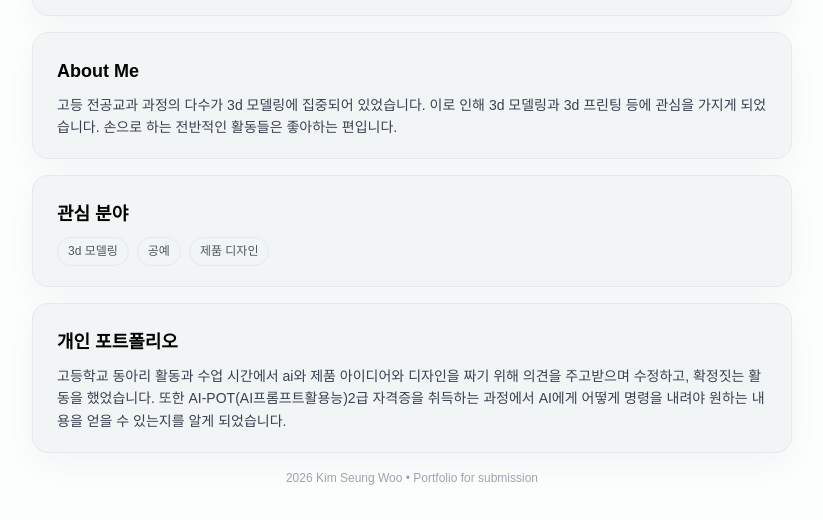
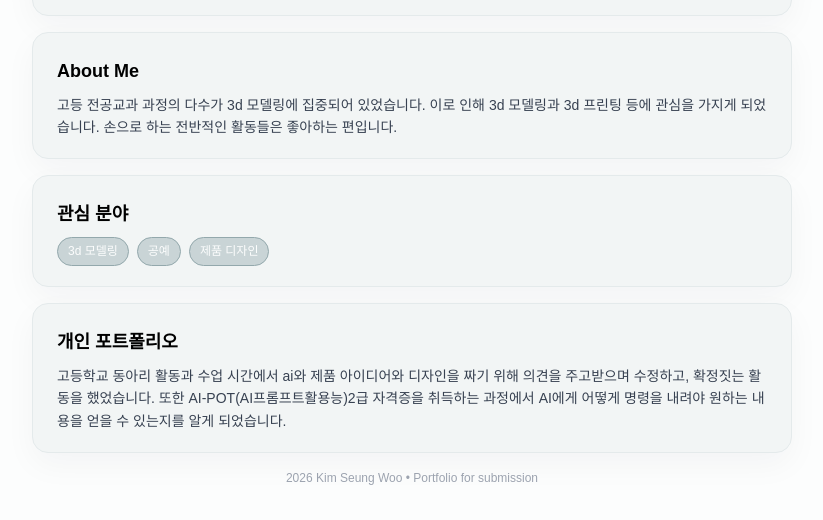
Before and after one commit to swkmr555/swkmr555.github.io, a plain HTML site: page index.html in a window 1280 px wide. Shown: the part 373-893 px from the top of the page, without its empty margins (228-1051 px from the left). Drawn offline with Linux system fonts and the light colour scheme.

Commit message:
Update style.css

```diff
--- a/style.css
+++ b/style.css
@@ -128,9 +128,9 @@ body {
     font-size: 12px;
     padding: 4px 10px;
     border-radius: 999px;
-    background-color: #F2F5F5;
-    color: #4C5760;
-    border: 1px solid #E4EAEB;
+    background-color: #C9D4D6;
+    color: #FCFDFD;
+    border: 1px solid #93A8AC;
 }
 
 .footer {
```
